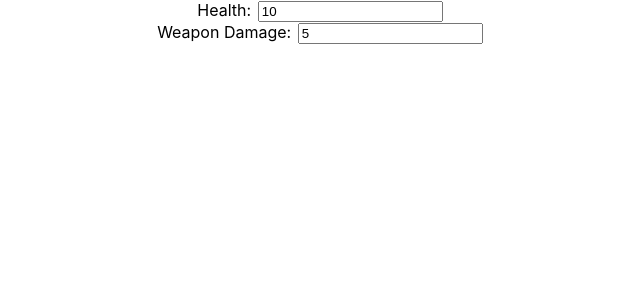
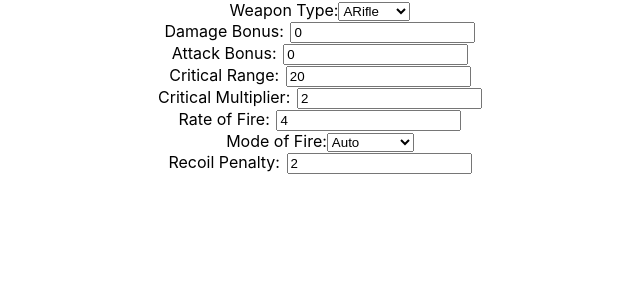
Before and after one commit to tuneharmonic/me-roller, a React (Create React App) app: page / in a window 1280 px wide. Shown: the top 300 px of the page, without its empty margins (320-960 px from the left). Built offline with nearby package versions, Linux system fonts and the light colour scheme.

Commit message:
fix key error + wire up

```diff
--- a/src/App.tsx
+++ b/src/App.tsx
@@ -1,27 +1,27 @@
 import React, { useState } from 'react';
-import NumberInput from './components/NumberInput';
 import './App.css';
+import Weapon from './models/Weapon';
+import WeaponType from './models/WeaponType';
+import FireType from './models/FireType';
+import WeaponInput from './components/WeaponInput';
 
 function App() {
-  const [values, setValues] = useState({
-    health: 10,
-    damage: 5
-  });
-
-  function setHealth(value: number) {
-    const newValues = { ...values, health: value };
-    setValues(newValues);
-  }
-
-  function setDamage(value: number) {
-    const newValues = { ...values, damage: value };
-    setValues(newValues);
-  }
+  const [weapon, setWeapon] = useState(new Weapon(
+    'M8 Avenger',
+    'Standard issue alliance military assault rifle. Has quickly become a widely adopted defense platform across the galaxy.',
+    WeaponType.getValue('ARifle') || '',
+    [4],
+    0,
+    0,
+    20,
+    2,
+    4,
+    FireType.getValue('Auto') || '',
+    2));
 
   return (
     <div className="App">
-      <NumberInput name="health" text="Health" value={values.health} onChange={setHealth} />
-      <NumberInput name="damage" text="Weapon Damage" value={values.damage} onChange={setDamage} positiveOnly />
+      <WeaponInput weapon={weapon} onChange={setWeapon} />
     </div>
   );
 }
--- a/src/components/DropdownInput.tsx
+++ b/src/components/DropdownInput.tsx
@@ -4,7 +4,7 @@ import { EnumType } from '../models/EnumType';
 function DropdownInput(props: { name: string, text: string, value: any, valueType: EnumType<any>, onChange: Function }) {
 
     function renderOption(optionValue: any, text: string) {
-        return <option value={optionValue.toString()}>{text}</option>;
+        return <option key={optionValue.toString()} value={optionValue.toString()}>{text}</option>;
     }
 
     function handleChange(event: ChangeEvent<HTMLSelectElement>) {
--- a/src/components/WeaponInput.tsx
+++ b/src/components/WeaponInput.tsx
@@ -5,52 +5,38 @@ import FireType from '../models/FireType';
 import NumberInput from './NumberInput';
 import DropdownInput from './DropdownInput';
 
-function WeaponInput(props: {weapon: Weapon}) {
-
-    // get this from parent
-    props.weapon = new Weapon(
-    'M8 Avenger',
-    'Standard issue alliance military assault rifle. Has quickly become a widely adopted defense platform across the galaxy.',
-    WeaponType.getValue('ARifle') || '',
-    [4],
-    0,
-    0,
-    20,
-    2,
-    4,
-    FireType.getValue('Auto') || '',
-    2);
+function WeaponInput(props: {weapon: Weapon, onChange: Function}) {
 
     function handleWeaponType(weaponType: string) {
-        props.weapon.weaponType = weaponType;
+        props.onChange({ ...props.weapon, weaponType });
     }
 
     function handleDamageBonus(damageBonus: number) {
-        props.weapon.damageBonus = damageBonus;
+        props.onChange({ ...props.weapon, damageBonus });
     }
 
     function handleAttackBonus(attackBonus: number) {
-        props.weapon.attackBonus = attackBonus;
+        props.onChange({ ...props.weapon, attackBonus });
     }
 
-    function handleCritRange(attackBonus: number) {
-        props.weapon.attackBonus = attackBonus;
+    function handleCritRange(critRange: number) {
+        props.onChange({ ...props.weapon, critRange });
     }
 
-    function handleCritMultiplier(attackBonus: number) {
-        props.weapon.attackBonus = attackBonus;
+    function handleCritMultiplier(critMultiplier: number) {
+        props.onChange({ ...props.weapon, critMultiplier });
     }
 
-    function handleRateOfFire(attackBonus: number) {
-        props.weapon.attackBonus = attackBonus;
+    function handleRateOfFire(rateOfFire: number) {
+        props.onChange({ ...props.weapon, rateOfFire });
     }
 
     function handleFireType(fireType: string) {
-        props.weapon.fireType = fireType;
+        props.onChange({ ...props.weapon, fireType });
     }
 
-    function handleRecoil(attackBonus: number) {
-        props.weapon.attackBonus = attackBonus;
+    function handleRecoil(recoil: number) {
+        props.onChange({ ...props.weapon, recoil });
     }
 
     return (
--- a/src/models/EnumType.ts
+++ b/src/models/EnumType.ts
@@ -9,10 +9,6 @@ export class KeyValue<T> {
 }
 
 export class EnumType<T> extends Array<KeyValue<T>> {
-    constructor(...keyValues: Array<KeyValue<T>>){
-        super(...keyValues);
-    }
-
     getValue(key: string): T | undefined {
         return this.find(keyValue => keyValue.key === key)?.value;
     }
```
